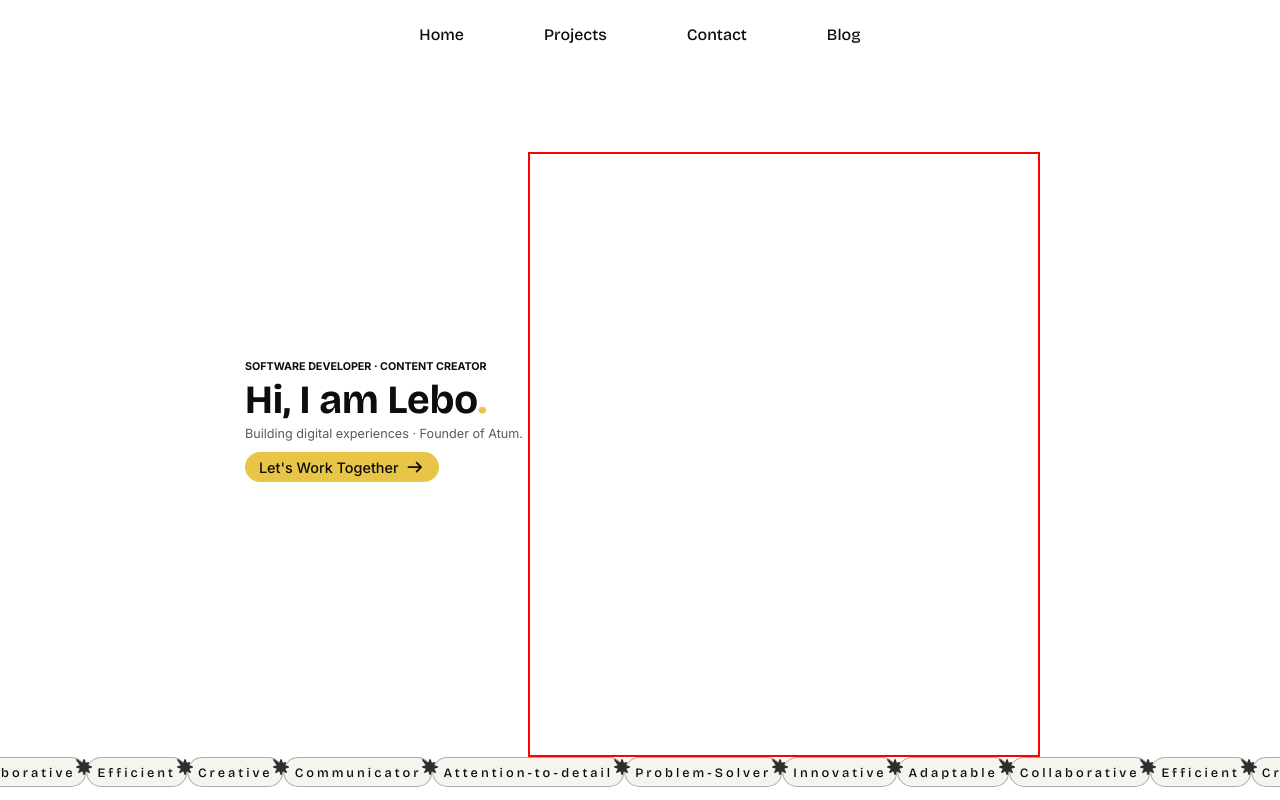
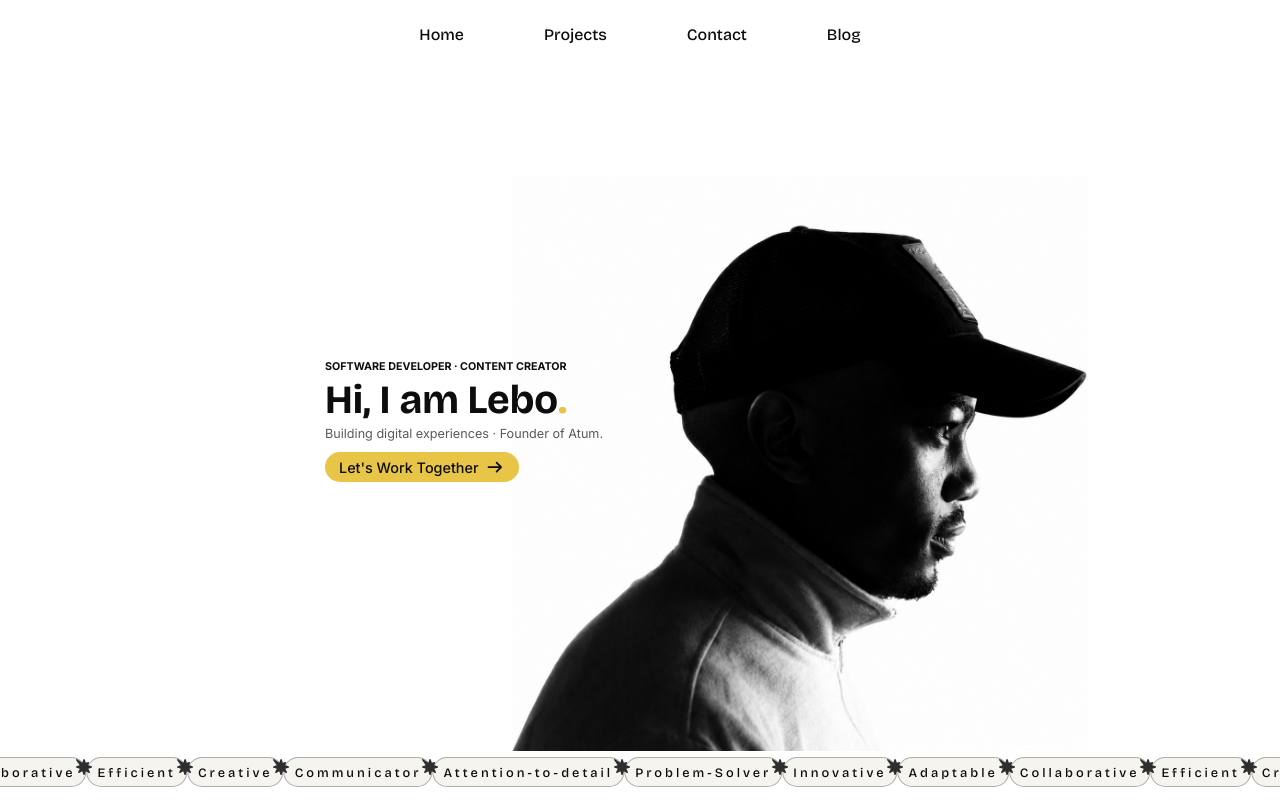
Before and after one commit to Lebo-Madikane/lebo-madikane, a Next.js app: page / in a window 1280 px wide. Shown: the top 800 px of the page. Built offline with nearby package versions, Linux system fonts and the light colour scheme.

Commit message:
style About component

```diff
--- a/src/components/Hero/Hero.js
+++ b/src/components/Hero/Hero.js
@@ -4,6 +4,7 @@ import styles from './Hero.module.scss';
 import Button from '../UI/Button/Button';
 import { FontAwesomeIcon } from '@fortawesome/react-fontawesome';
 import { faArrowRight, faBurst } from "@fortawesome/free-solid-svg-icons";
+import Image from 'next/image';
 
 export default function Hero({ onContactClick }) {
 
@@ -34,7 +35,9 @@ export default function Hero({ onContactClick }) {
                         <Button onClick={handleGetInTouchClick} aria-label="Open form">Let's Work Together <FontAwesomeIcon className={styles.icon} icon={faArrowRight} />
                         </Button>
                     </div>
-                    <div className={styles.image}></div>
+                    <div className={styles.image}>
+                        <Image className={styles.img} src='/images/hero/lebo.svg' alt="Lebo Image" width={150} height={100} priority={true} />
+                    </div>
                 </div>
                 <div className={styles.attributes}>
                     <div className={styles.marqueeTrack}>
--- a/src/components/Hero/Hero.module.scss
+++ b/src/components/Hero/Hero.module.scss
@@ -29,6 +29,9 @@
         padding: 5px;
         color: var(--obsidian);
         font-family: $font-secondary;
+        position: absolute;
+        left: 25%;
+        z-index: 19;
 
         .firstP {
             font-size: 0.67rem;
@@ -73,9 +76,17 @@
     }
 
     .image {
-        width: 40%;
-        height: 90%;
-        border: 2px solid red;
+        width: 45%;
+        height: fit-content;
+        position: absolute;
+        right: 15%;
+        z-index: 10;
+
+        .img {
+            width: 100%;
+            height: 100%;
+            object-fit: contain;
+        }
 
         @include mobile {
             width: 90%;
```
Also changed, not shown: public/images/hero/lebo.svg (added).
